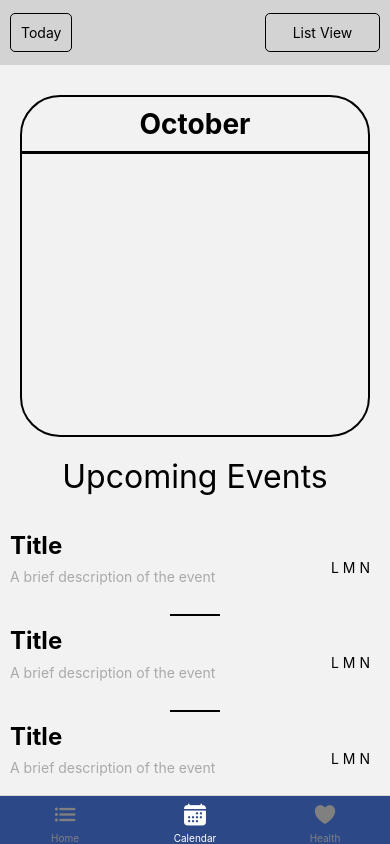
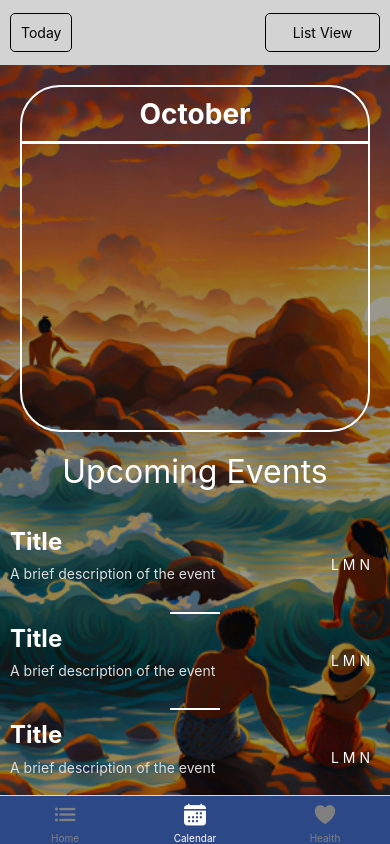
Before and after one commit to ntpotraz/PIC-Health-App, a React Native app: screen /Calendar in a window 390 px wide. Built offline with nearby package versions, Linux system fonts and the light colour scheme.

Commit message:
Added the background image

```diff
--- a/components/CalendarPage.jsx
+++ b/components/CalendarPage.jsx
@@ -1,11 +1,11 @@
-import { View, Text, TouchableOpacity, StyleSheet } from "react-native";
+import { ImageBackground, View, Text, TouchableOpacity, StyleSheet } from "react-native";
 import { SafeAreaView } from 'react-native-safe-area-context'
 import ListView from "./ListView";
 import CalendarView from "./CalendarView";
 import { useState } from "react";
 
 
-const CalendarBar = ( {calendarMode, setCalendarMode} ) => {
+const CalendarBar = ({ calendarMode, setCalendarMode }) => {
 
   const todayBtn = () => {
     alert("Today Pressed");
@@ -35,7 +35,6 @@ const CalendarBar = ( {calendarMode, setCalendarMode} ) => {
 const barStyles = StyleSheet.create({
   container: {
     backgroundColor: "lightgray",
-    marginBottom: 10,
     flexDirection: "row",
     justifyContent: "space-between",
     alignItems: "center",
@@ -62,9 +61,17 @@ const CalendarPage = () => {
 
   const [calendarMode, setCalendarMode] = useState(true);
   return (
-    <SafeAreaView style={styles.container}>
-      <CalendarBar calendarMode={calendarMode} setCalendarMode={setCalendarMode} />
-      {calendarMode ? <CalendarView /> : <ListView />}
+    <SafeAreaView edges={["top"]} style={styles.container}>
+      <ImageBackground
+        source={require("../assets/background.png")}
+        resizeMode="cover"
+        style={styles.image}
+      >
+        <View style={styles.darken}>
+          <CalendarBar calendarMode={calendarMode} setCalendarMode={setCalendarMode} />
+          {calendarMode ? <CalendarView /> : <ListView />}
+        </View>
+      </ImageBackground>
     </SafeAreaView>
   )
 }
@@ -75,4 +82,13 @@ const styles = StyleSheet.create({
   container: {
     flex: 1,
   },
+  image: {
+    flex: 1,
+    width: "100%",
+    height: "100%",
+  },
+  darken: {
+    flex: 1,
+    backgroundColor: "rgba(0,0,0,0.4)",
+  }
 })
--- a/components/CalendarView.jsx
+++ b/components/CalendarView.jsx
@@ -44,6 +44,7 @@ export default CalendarView;
 const styles = StyleSheet.create({
   container: {
     flex: 1,
+    //backgroundColor: "rgba(0,0,0,0.4)",
   },
   calendar: {
     flex: 3,
@@ -52,6 +53,7 @@ const styles = StyleSheet.create({
     width: 350,
     borderRadius: 40,
     borderWidth: 2,
+    borderColor: "white",
   },
   eventsView: {
     flex: 3,
@@ -60,6 +62,7 @@ const styles = StyleSheet.create({
     flex: 1,
     textAlign: "center",
     fontSize: 32,
+    color: "white",
   },
   month: {
     fontWeight: "bold",
@@ -68,10 +71,11 @@ const styles = StyleSheet.create({
     borderTopEndRadius: 10,
     paddingTop: 10,
     paddingBottom: 10,
+    color: "white",
   },
   monthBorder: {
     height: 3,
-    backgroundColor: "black",
+    backgroundColor: "white",
   },
   upcomingEvent: {
     flex: 1,
@@ -79,23 +83,24 @@ const styles = StyleSheet.create({
     justifyContent: "space-between",
     paddingRight: 20,
     paddingLeft: 10,
-
   },
   eventTitle: {
     fontSize: 24,
     fontWeight: "bold",
+    color: "white",
   },
   eventDesc: {
     margin: "auto",
     paddingBottom: 10,
-    color: "darkgray",
+    color: "#DDD",
   },
   eventLike: {
     margin: "auto",
+    color: "white"
   },
   eventSplitter: {
     height: 2,
-    backgroundColor: "black",
+    backgroundColor: "white",
     width: 50,
     alignSelf: "center",
     margin: 10,
--- a/components/HomeScreen.jsx
+++ b/components/HomeScreen.jsx
@@ -1,11 +1,18 @@
 import React from 'react';
-import { View, Text, StyleSheet } from 'react-native';
+import { ImageBackground, Text, StyleSheet } from 'react-native';
+import { SafeAreaView } from 'react-native-safe-area-context'
 
 export default function HomeScreen() {
   return (
-    <View style={styles.container}>
-      <Text style={styles.text}>Homepage</Text>
-    </View>
+    <SafeAreaView edges={["top"]} style={styles.container}>
+      <ImageBackground
+        source={require("../assets/background.png")}
+        resizeMode="cover"
+        style={styles.image}
+      >
+        <Text style={styles.text}>Homepage</Text>
+      </ImageBackground>
+    </SafeAreaView>
   );
 }
 
@@ -15,8 +22,16 @@ const styles = StyleSheet.create({
     justifyContent: 'center',
     alignItems: 'center',
   },
+  image: {
+    flex: 1,
+    width: "100%",
+    height: "100%",
+  },
   text: {
     fontSize: 18,
+    textAlign: "center",
+    color: "white",
     fontWeight: 'bold',
+    margin: "auto",
   },
 });
--- a/components/ListView.jsx
+++ b/components/ListView.jsx
@@ -97,8 +97,8 @@ export default ListView;
 
 const styles = StyleSheet.create({
   container: {
-    flex: 10,
-    backgroundColor: '#fff',
+    flex: 1,
+    //backgroundColor: "rgba(0, 0, 0, 0.4)",
   },
   sectionlist: {
     flex: 1,
@@ -112,21 +112,28 @@ const styles = StyleSheet.create({
     paddingLeft: 20,
     borderWidth: 2,
     borderRadius: 10,
+    borderColor: "white",
     flexDirection: 'row',
     alignSelf: "center",
   },
   nameDesc: {
     flex: 5,
     gap: 10,
+    color: "white",
   },
   eventTitle: {
     fontSize: 28,
     fontWeight: "bold",
+    color:"white",
+  },
+  eventDescription: {
+    color: "white",
   },
   date: {
     flex: 1,
     fontSize: 22,
     alignSelf: "center",
+    color: "white",
   },
   sectionHeader: {
     paddingTop: 20,
@@ -136,6 +143,6 @@ const styles = StyleSheet.create({
     marginBottom: 10,
     fontSize: 26,
     fontWeight: 'bold',
-    backgroundColor: "#eee"
+    color: "white",
   },
 });
--- a/components/MentalHealth.jsx
+++ b/components/MentalHealth.jsx
@@ -1,11 +1,18 @@
 import React from 'react';
-import { View, Text, StyleSheet } from 'react-native';
+import { ImageBackground, Text, StyleSheet } from 'react-native';
+import { SafeAreaView } from 'react-native-safe-area-context'
 
 export default function MentalHealth() {
   return (
-    <View style={styles.container}>
-      <Text style={styles.text}>Health Screen</Text>
-    </View>
+    <SafeAreaView edges={["top"]} style={styles.container}>
+      <ImageBackground
+        source={require("../assets/background.png")}
+        resizeMode="cover"
+        style={styles.image}
+      >
+        <Text style={styles.text}>Health Screen</Text>
+      </ImageBackground>
+    </SafeAreaView>
   );
 }
 
@@ -15,8 +22,16 @@ const styles = StyleSheet.create({
     justifyContent: 'center',
     alignItems: 'center',
   },
+  image: {
+    flex: 1,
+    width: "100%",
+    height: "100%",
+  },
   text: {
     fontSize: 18,
     fontWeight: 'bold',
+    textAlign: "center",
+    color: "white",
+    margin: "auto",
   },
 });
```
Also changed, not shown: assets/background.png (added), 1 other file (tests, documents, lock files or other folders).
